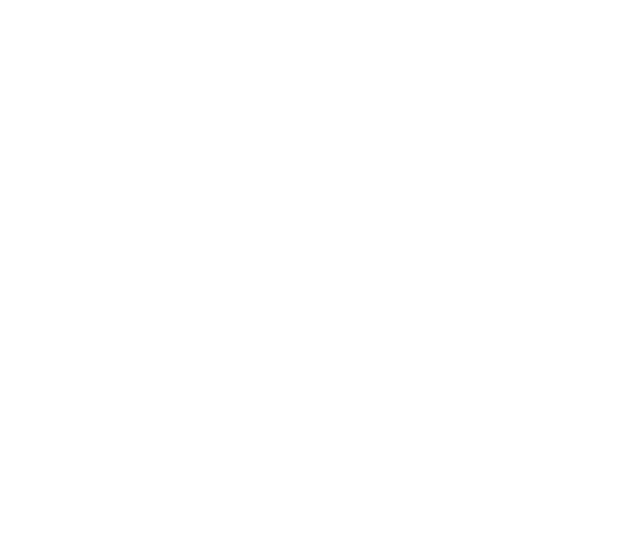
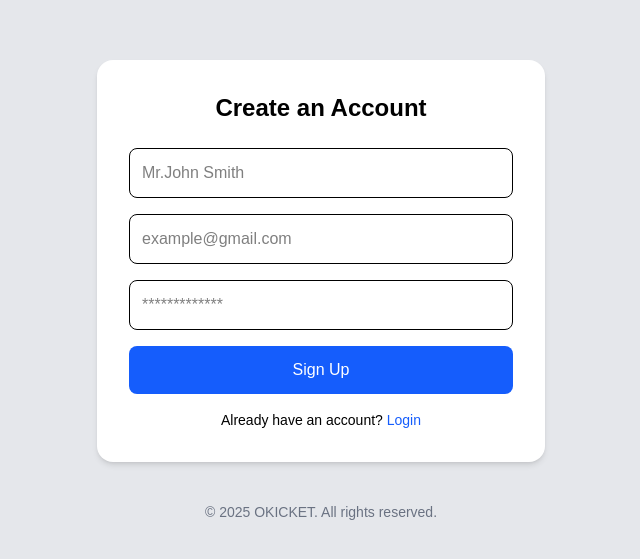
Before and after one commit to Oware-Ebenezer/react-ticket-app, a React (Vite) app: page /auth/signup in a window 1280 px wide. Before the commit this address had no page. Shown: the part 109-668 px from the top of the page, without its empty margins (319-959 px from the left). Built offline with nearby package versions, Linux system fonts and the light colour scheme.

Commit message:
modified: ticket-app/src/pages/auth/Signup.jsx modified: ticket-app/src/pages/auth/Login.jsx modified: ticket-app/src/pages/auth/AuthLayout.jsx modified: ticket-app/src/App.jsx

```diff
--- a/src/App.jsx
+++ b/src/App.jsx
@@ -1,16 +1,18 @@
 import { BrowserRouter, Routes, Route } from "react-router-dom";
 import LandingPage from "./pages/LandingPage";
-
+import Login from "./pages/auth/Login";
+import Signup from "./pages/auth/Signup";
 
 function App() {
-    return (
-        <BrowserRouter>
-        <Routes>
-            <Route path='/' element = {<LandingPage/>}/>
-        </Routes>
-
-        </BrowserRouter>
-    )
+  return (
+    <BrowserRouter>
+      <Routes>
+        <Route path="/" element={<LandingPage />} />
+        <Route path="/auth/login" element={<Login />} />
+        <Route path="/auth/signup" element={<Signup />} />
+      </Routes>
+    </BrowserRouter>
+  );
 }
 
 export default App;
--- a/src/pages/auth/AuthLayout.jsx
+++ b/src/pages/auth/AuthLayout.jsx
@@ -1,14 +1,14 @@
-import Footer from "../../components/Footer";
 
 export default function AuthLayout({ children, title }) {
   return (
-    <section className="min-h-screen flex flex-col justify-center bg-gray-50 px-4">
+    <section className="min-h-screen flex flex-col justify-center items-center bg-gray-200 px-4">
       <div className="max-w-md w-full bg-white shadow-md rounded-2xl p-8">
         <h2 className="text-2xl font-bold mb-6 text-center">{title}</h2>
         {children}
-
       </div>
-      <Footer />
+      <footer className="mt-10 text-gray-500 text-sm text-center">
+        &copy; {new Date().getFullYear()} OKICKET. All rights reserved.
+      </footer>
     </section>
   );
 }
--- a/src/pages/auth/Login.jsx
+++ b/src/pages/auth/Login.jsx
@@ -1,7 +1,7 @@
 import { useState } from "react";
 import { Link, useNavigate } from "react-router-dom";
 import toast from "react-hot-toast";
-import { getUsers, setSession } from "../utils/authUtils";
+import { getUsers, setSession } from "../../utils/authUtils";
 import AuthLayout from "./AuthLayout";
 
 function Login() {
--- a/src/pages/auth/Signup.jsx
+++ b/src/pages/auth/Signup.jsx
@@ -1,7 +1,7 @@
 import { useState } from "react";
-import { useNavigate } from "react-router-dom";
+import { useNavigate, Link} from "react-router-dom";
 import toast from "react-hot-toast";
-import { getUsers, saveUsers } from "../../utils/authUtils";
+import { getUsers, saveUsers, setSession } from "../../utils/authUtils";
 import AuthLayout from "./AuthLayout";
 
 function Signup() {
@@ -22,10 +22,12 @@ function Signup() {
     const users = getUsers();
     if (users.some((user) => user.email === email)) {
       toast.error("User with this email already exists!");
+      navigate("/auth/login");
       return;
     }
     const newUser = { name, email, password };
     saveUsers(newUser);
+    setSession(newUser);
     toast.success("Signup successfully!.");
     navigate("/dashboard");
   };
@@ -36,7 +38,7 @@ function Signup() {
         <input
           type="text"
           name="name"
-          placeholder="Mr. John Smith"
+          placeholder="Mr.John Smith"
           onChange={handleChange}
           className="w-full border rounded-lg p-3 focus:ring-2 focus:ring-blue-400 focus:border-0"
         />
@@ -56,7 +58,7 @@ function Signup() {
         />
         <button
           type="submit"
-          className="w-full bg-green-600 hover:bg-green-700 text-white rounded-lg p-3 transition"
+          className="w-full bg-blue-600 hover:bg-blue-700 text-white rounded-lg p-3 transition"
         >
           Sign Up
         </button>
```
